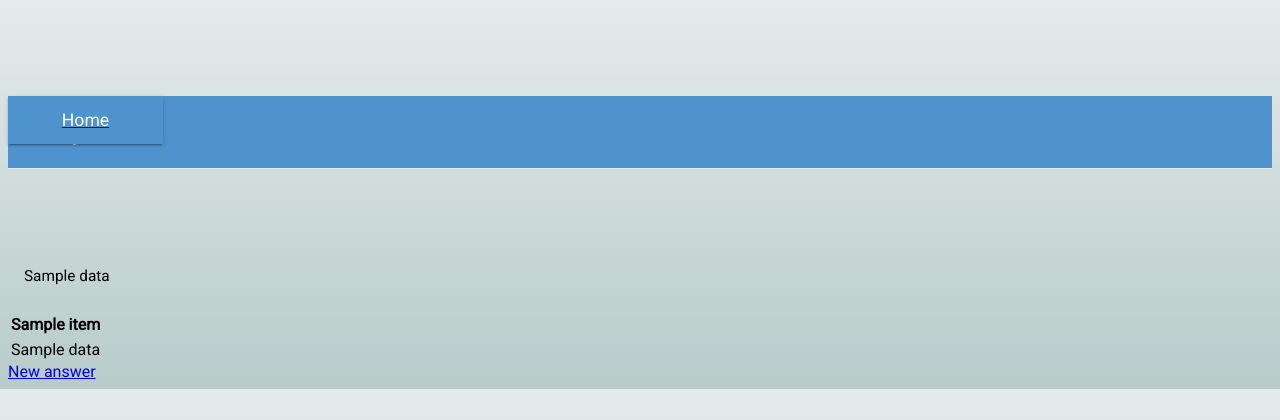
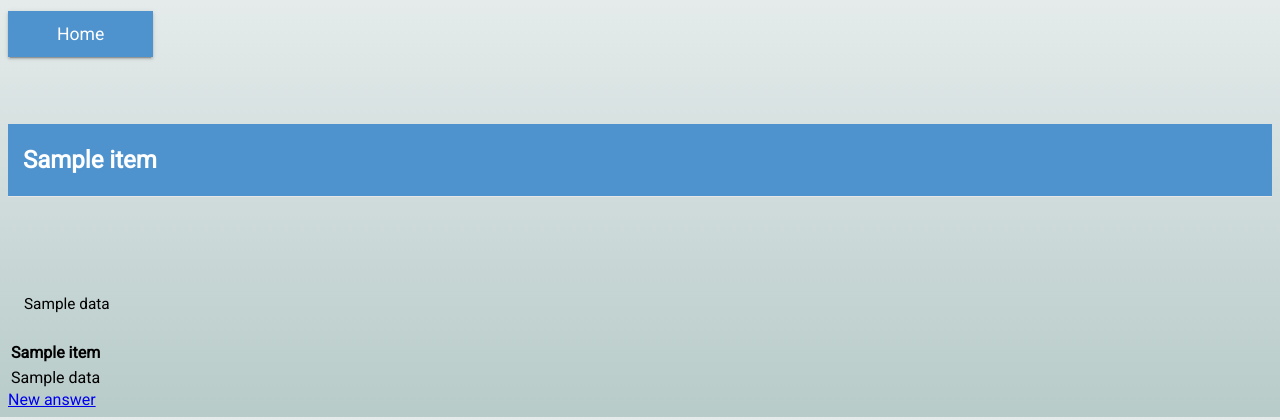
Before and after one commit to gabee1987/2nd_TW_week_StormCoders_AskMate_with_SQL, a Flask app: template templates/question.html in a window 1280 px wide. Shown: the top 420 px of the page. Run offline with Flask 2, Linux system fonts and the light colour scheme; the template is opened without the code that fills it: most values are stand-ins (such as "Sample title", 1, 10 or a date in 2020); some libraries are stand-ins or nearby versions.

Commit message:
button fixes

```diff
--- a/static/question_style.css
+++ b/static/question_style.css
@@ -4,21 +4,87 @@
 
 .html {
 background-position: absolute;
-padding-top: 1rem;
+padding-top: 1em;
 background-attachment: fixed;
 background: -webkit-linear-gradient(top, #e5ebeb, #b7cbc9);
 background: linear-gradient(top, #e5ebeb, #b7cbc9);
 }
 
 
-/*.question {
-    background-position: absolute;
-    padding-top: 1rem;
-    background-attachment: fixed;
-    background-image: -webkit-linear-gradient(top, #e5ebeb, #b7cbc9);
-    background-image: linear-gradient(top, #e5ebeb, #b7cbc9);
-}*/
+/*
+==========================================================================
+Buttons
+==========================================================================
+*/
 
+
+.button {
+    text-align: center;
+}
+
+.button {
+    position: relative;
+    background: currentColor;
+    border: 1px solid currentColor;
+    font-size: 1.1rem;
+    color: #4f93ce;
+    margin: 3rem 0;
+    padding: 0.75rem 3rem;
+    cursor: pointer;
+    -webkit-transition: background-color 0.28s ease, color 0.28s ease, box-shadow 0.28s ease;
+    transition: background-color 0.28s ease, color 0.28s ease, box-shadow 0.28s ease;
+    overflow: hidden;
+    box-shadow: 0 2px 2px 0 rgba(0, 0, 0, 0.14), 0 3px 1px -2px rgba(0, 0, 0, 0.2), 0 1px 5px 0 rgba(0, 0, 0, 0.12);
+}
+.button span {
+    color: #fff;
+    position: relative;
+    z-index: 1;
+}
+.button::before {
+    content: '';
+    position: absolute;
+    background: #071017;
+    border: 50vh solid #1d4567;
+    width: 30vh;
+    height: 30vh;
+    border-radius: 50%;
+    display: block;
+    top: 50%;
+    left: 50%;
+    z-index: 0;
+    opacity: 1;
+    -webkit-transform: translate(-50%, -50%) scale(0);
+            transform: translate(-50%, -50%) scale(0);
+}
+.button:hover {
+    color: #337ab7;
+    box-shadow: 0 6px 10px 0 rgba(0, 0, 0, 0.14), 0 1px 18px 0 rgba(0, 0, 0, 0.12), 0 3px 5px -1px rgba(0, 0, 0, 0.2);
+}
+.button:active::before, .button:focus::before {
+    -webkit-transition: opacity 0.28s ease 0.364s, -webkit-transform 1.12s ease;
+    transition: opacity 0.28s ease 0.364s, -webkit-transform 1.12s ease;
+    transition: transform 1.12s ease, opacity 0.28s ease 0.364s;
+    transition: transform 1.12s ease, opacity 0.28s ease 0.364s, -webkit-transform 1.12s ease;
+    -webkit-transform: translate(-50%, -50%) scale(1);
+            transform: translate(-50%, -50%) scale(1);
+    opacity: 0;
+}
+.button:focus {
+    outline: none;
+}
+
+.button .home-button {
+    position: absolute !important;
+    padding: 2px, 2px, 2px, 2px !important;
+}
+
+
+/*
+==========================================================================
+Question-table
+==========================================================================
+*/
 .q-table-title h1 {
     color: #4f93ce;
     font-size: 3rem;
@@ -119,108 +185,110 @@ background: linear-gradient(top, #e5ebeb, #b7cbc9);
   opacity: 0;
 }
 
-.home-button {
-    position: absolute;
-    background: currentColor;
-    border: 1px solid currentColor;
-    font-size: 1.1rem;
+
+
+
+/*
+==========================================================================
+Answer-table
+==========================================================================
+*/
+.ans-table-title h1 {
     color: #4f93ce;
-    margin: 1em, 0em, 0em 1em;
-    padding: 0.75em 3em;
-    cursor: pointer;
-    -webkit-transition: background-color 0.28s ease, color 0.28s ease, box-shadow 0.28s ease;
-    transition: background-color 0.28s ease, color 0.28s ease, box-shadow 0.28s ease;
-    overflow: hidden;
-    box-shadow: 0 2px 2px 0 rgba(0, 0, 0, 0.14), 0 3px 1px -2px rgba(0, 0, 0, 0.2), 0 1px 5px 0 rgba(0, 0, 0, 0.12);
+    font-size: 3rem;
+    text-align: center;
+    margin: 0 0 0em;
 }
 
-.home-button span {
-    color: #fff;
-    position: relative;
-    z-index: 1;
-}
-.home-button::before {
-    content: '';
-    position: absolute;
-    background: #071017;
-    border: 50vh solid #1d4567;
-    width: 30vh;
-    height: 30vh;
-    border-radius: 50%;
-    display: block;
-    top: 50%;
-    left: 50%;
-    z-index: 0;
-    opacity: 1;
-    -webkit-transform: translate(-50%, -50%) scale(0);
-            transform: translate(-50%, -50%) scale(0);
-}
-.home-button:hover {
-    color: #337ab7;
-    box-shadow: 0 6px 10px 0 rgba(0, 0, 0, 0.14), 0 1px 18px 0 rgba(0, 0, 0, 0.12), 0 3px 5px -1px rgba(0, 0, 0, 0.2);
-}
-.home-button:active::before, .button:focus::before {
-    -webkit-transition: opacity 0.28s ease 0.364s, -webkit-transform 1.12s ease;
-    transition: opacity 0.28s ease 0.364s, -webkit-transform 1.12s ease;
-    transition: transform 1.12s ease, opacity 0.28s ease 0.364s;
-    transition: transform 1.12s ease, opacity 0.28s ease 0.364s, -webkit-transform 1.12s ease;
-    -webkit-transform: translate(-50%, -50%) scale(1);
-            transform: translate(-50%, -50%) scale(1);
-    opacity: 0;
-}
-.home-button:focus {
-    outline: none;
+.ans-table-title h2 {
+    color: #4f93ce;
+    font-size: 2rem;
+    text-align: center;
+    margin: 0 0 0.5em;
 }
 
-.home-button {
-    position: absolute;
-    background: currentColor;
-    border: 1px solid currentColor;
-    font-size: 1.1rem;
-    color: #4f93ce;
-    margin: 1em, 0em, 0em 1em;
-    padding: 0.75em 3em;
-    cursor: pointer;
-    -webkit-transition: background-color 0.28s ease, color 0.28s ease, box-shadow 0.28s ease;
-    transition: background-color 0.28s ease, color 0.28s ease, box-shadow 0.28s ease;
-    overflow: hidden;
-    box-shadow: 0 2px 2px 0 rgba(0, 0, 0, 0.14), 0 3px 1px -2px rgba(0, 0, 0, 0.2), 0 1px 5px 0 rgba(0, 0, 0, 0.12);
+.ans-table {
+  margin-top: 5em;
+  min-width: 100%;
+  border-collapse: collapse;
+}
+.ans-table tbody tr:hover,
+.ans-table tbody tr:focus {
+  background-color: rgba(63, 81, 181, 0.2);
+  color: rgba(0, 0, 0, 0.6);
+}
+.ans-table tbody tr:nth-child(1):hover,
+.ans-table tbody tr:nth-child(1):focus {
+  cursor: default;
+  background-color: rgba(63, 81, 181, 0);
+}
+.ans-table tbody tr:nth-child(even):hover,
+.ans-table tbody tr:nth-child(even):focus {
+  background-color: rgba(63, 81, 181, 0.05);
+}
+.ans-table th {
+  background-color: #4f93ce;
+  color: #ffffff;
+  font-size: 2em;
+  padding-left: 15px;
+}
+.ans-table tr {
+  white-space: nowrap;
+  font-size: 0.8em;
+  padding: 16px 16px 16px 0;
+  height: 72px;
+}
+.ans-table tr td {
+  padding-left: 16px;
+  font-size: 1.2em;
+}
+.ans-table tr:nth-child(1) {
+  border-bottom: 1px solid #e6e6e6;
+  color: #828282;
+  text-align: left;
+  font-size: 0.75em;
+  font-weight: 700;
+  padding: 16px 16px 16px 0;
+}
+.ans-table tr:nth-child(1) a {
+  text-decoration: none;
+  color: inherit;
+  font-size: 1.5em;
+  font-weight: 300;
+}
+.ans-table tr:nth-child(1) a:hover {
+  color: black;
+}
+.ans-table .can-be-sorted {
+  opacity: 0.4;
+}
+.ans-table .can-be-sorted span {
+  margin-right: -5px;
+}
+.ans-table .sortationActive {
+  color: black;
+}
+.ans-table .pointer {
+  cursor: pointer;
 }
 
-.home-button span {
-    color: #fff;
-    position: relative;
-    z-index: 1;
+.ans-table-footer {
+  border-top: 1px solid #e6e6e6;
+  background-color: rgba(63, 81, 181, 0.05);
+  padding-top: 6px;
+  padding-bottom: 6px;
 }
-.home-button::before {
-    content: '';
-    position: absolute;
-    background: #071017;
-    border: 50vh solid #1d4567;
-    width: 30vh;
-    height: 30vh;
-    border-radius: 50%;
-    display: block;
-    top: 50%;
-    left: 50%;
-    z-index: 0;
-    opacity: 1;
-    -webkit-transform: translate(-50%, -50%) scale(0);
-            transform: translate(-50%, -50%) scale(0);
+
+.ans-table-header {
+  margin-top: 15px;
 }
-.home-button:hover {
-    color: #337ab7;
-    box-shadow: 0 6px 10px 0 rgba(0, 0, 0, 0.14), 0 1px 18px 0 rgba(0, 0, 0, 0.12), 0 3px 5px -1px rgba(0, 0, 0, 0.2);
+
+
+.loading-animation {
+  -webkit-transition: all linear 1s;
+  transition: all linear 1s;
 }
-.home-button:active::before, .button:focus::before {
-    -webkit-transition: opacity 0.28s ease 0.364s, -webkit-transform 1.12s ease;
-    transition: opacity 0.28s ease 0.364s, -webkit-transform 1.12s ease;
-    transition: transform 1.12s ease, opacity 0.28s ease 0.364s;
-    transition: transform 1.12s ease, opacity 0.28s ease 0.364s, -webkit-transform 1.12s ease;
-    -webkit-transform: translate(-50%, -50%) scale(1);
-            transform: translate(-50%, -50%) scale(1);
-    opacity: 0;
+
+.loading-animation.ng-hide {
+  opacity: 0;
 }
-.home-button:focus {
-    outline: none;
-}
--- a/templates/home.html
+++ b/templates/home.html
@@ -12,7 +12,7 @@
                 <h1 align="middle">AskMate</h1>
                 <h2 align="middle">Question list</h2>
             </div>
-            <a class="new_q-button" href="/question/new"><span>New question</span></a>
+            <a class="new_q-button" type="button" href="/question/new"><span>New question</span></a>
             <table id="table" class="table">
                 <tr>
                     {% for item in table_headers %}
--- a/templates/question.html
+++ b/templates/question.html
@@ -12,6 +12,7 @@
             <a class="button" type="button" href="/"><span>Home</span></a>
         </div>
             <table class="q-table">
+                <tbody>
                 <tr>
                     {% for head in table_headers %}
                         <th class="question_head">{{ head }}</th>
@@ -26,8 +27,10 @@
                     </tr>
                     {% endfor %}
                 </tr>
+                </tbody>
             </table>
             <table class="ans-table>">
+                <tbody>
                 <tr>
                     {% for head in table_headers %}
                         <th class="answer_head">{{ head }}</th>
@@ -42,6 +45,7 @@
                     </tr>
                     {% endfor %}
                 </tr>
+                </tbody>
             </table>
             <a class="new_ans-button" href="/question/<q_id>/new-answer"><span>New answer</span></a>
     </body>
```
Also changed, not shown: static/home_style.css (+20 -4 lines).
